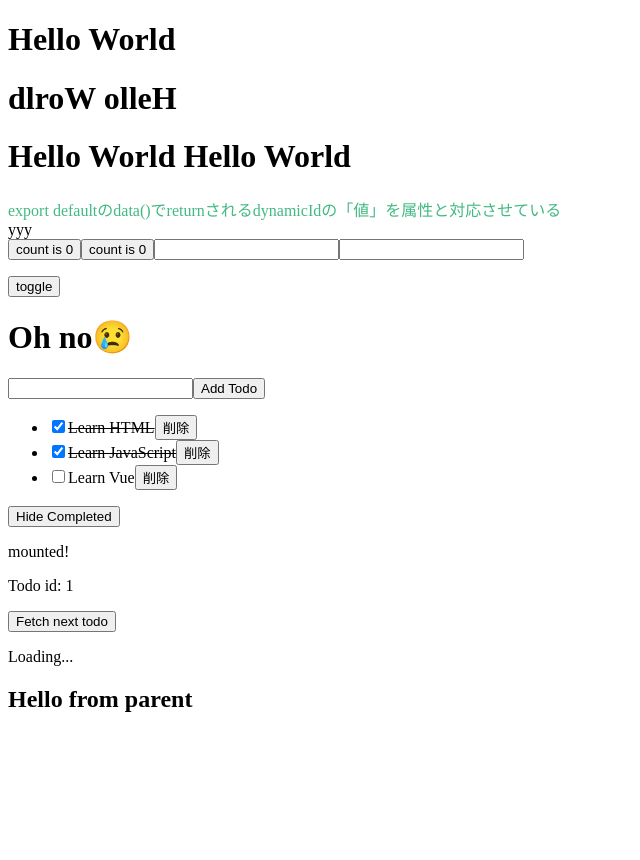
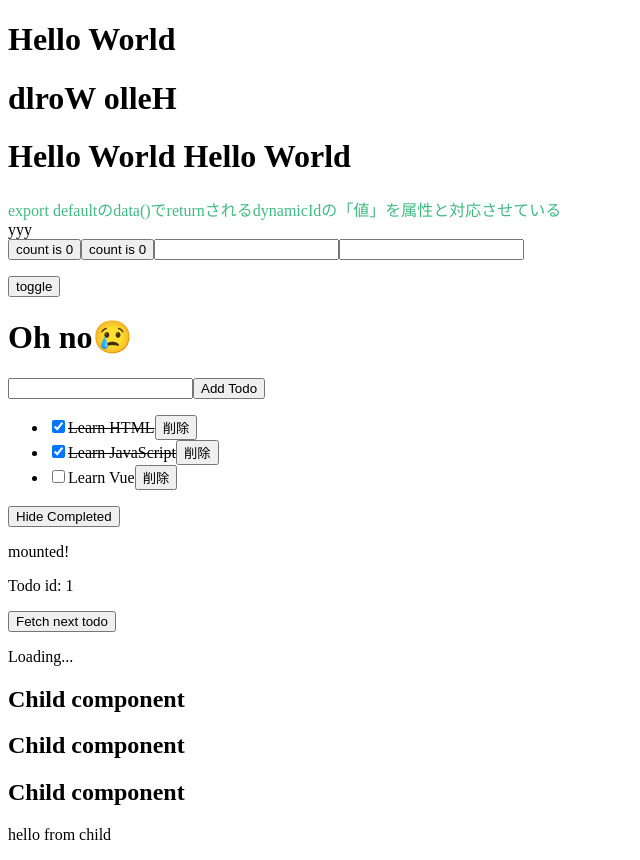
Before and after one commit to ryo-okazaki/vue-tutorial, a Vue app in the folder frontend/: page / in a window 1280 px wide. Shown: the whole page, without its empty margins (0-640 px from the left). Before the commit the page ends 800 px from the top, so only its background shows below. Built offline with nearby package versions, Linux system fonts and the light colour scheme; no server answers.

Commit message:
公式チュートリアル13/15 エミット

```diff
--- a/frontend/src/App.vue
+++ b/frontend/src/App.vue
@@ -45,7 +45,8 @@
       todoId: 1,
       todoData: null,
 
-      greeting: 'Hello from parent'
+      greeting: 'Hello from parent',
+      childMsg: 'No child msg yet'
     }
   },
   methods: {
@@ -240,8 +241,14 @@
 
 <!--
 ChildCompコンポーネントをテンプレート内で使用する
+
+親はv-onを使って子が発行するイベントを購読できる
+ここでは、ハンドラーは子のemit呼び出しから追加の引数を受け取り、それをローカルステートに割り当てている
 -->
+  <ChildComp />
   <ChildComp :msg="greeting" />
+  <ChildComp @response="(msg) => childMsg = msg" />
+  <p>{{ childMsg }}</p>
 <!--
 親は属性と同じように、propを子に渡すことができる
 動的な値を渡すには、v-bindという構文も使える
--- a/frontend/src/components/ChildComp.vue
+++ b/frontend/src/components/ChildComp.vue
@@ -1,7 +1,13 @@
 <script>
 export default {
+  emits: ['response'],
+  created() {
+    this.$emit('response', 'hello from child') // 発行されるイベントを宣言する
+  },
+  // this.$emit()の第一引数はイベント名
+  // 追加の引数は、イベントリスナーに渡される
   props: {
-    msg: String
+    msg: String,
   }
 }
 </script>
@@ -13,5 +19,5 @@
 -->
 
 <template>
-  <h2>{{ msg || 'No props passed yet' }}</h2>
+  <h2>Child component</h2>
 </template>
```
